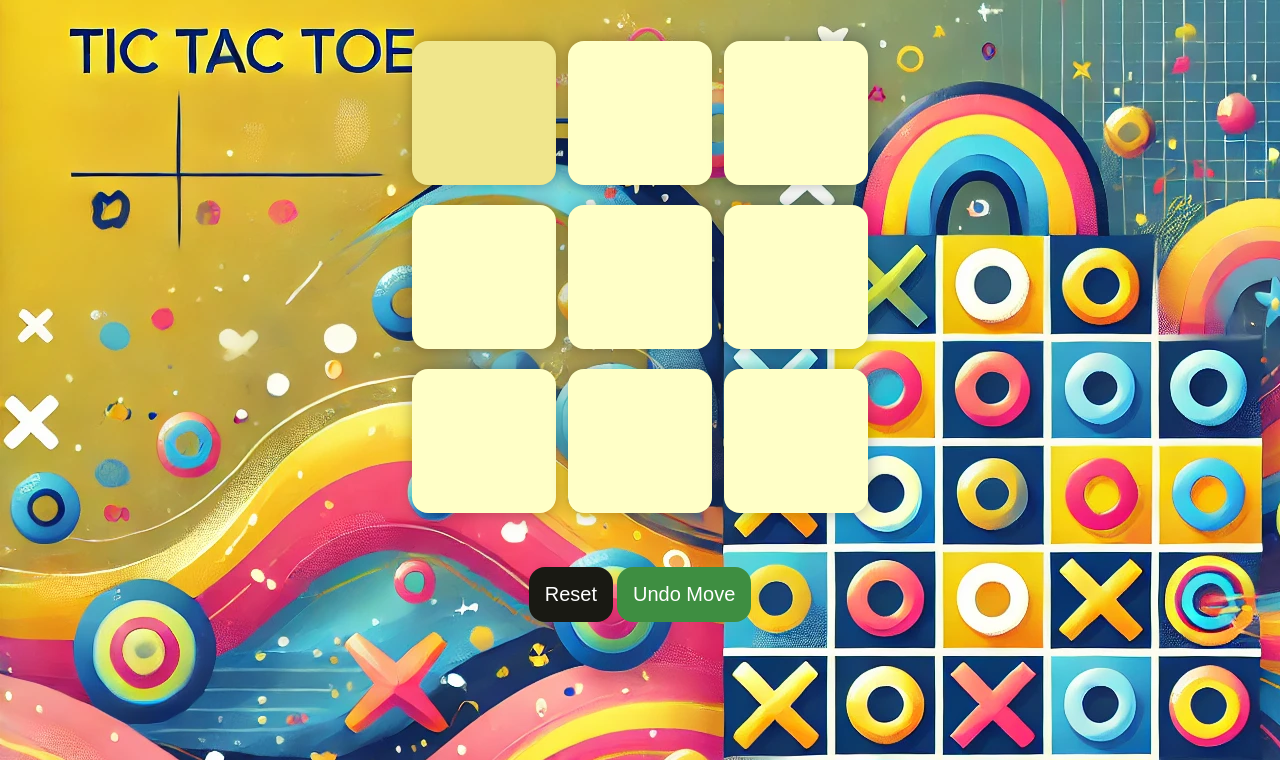
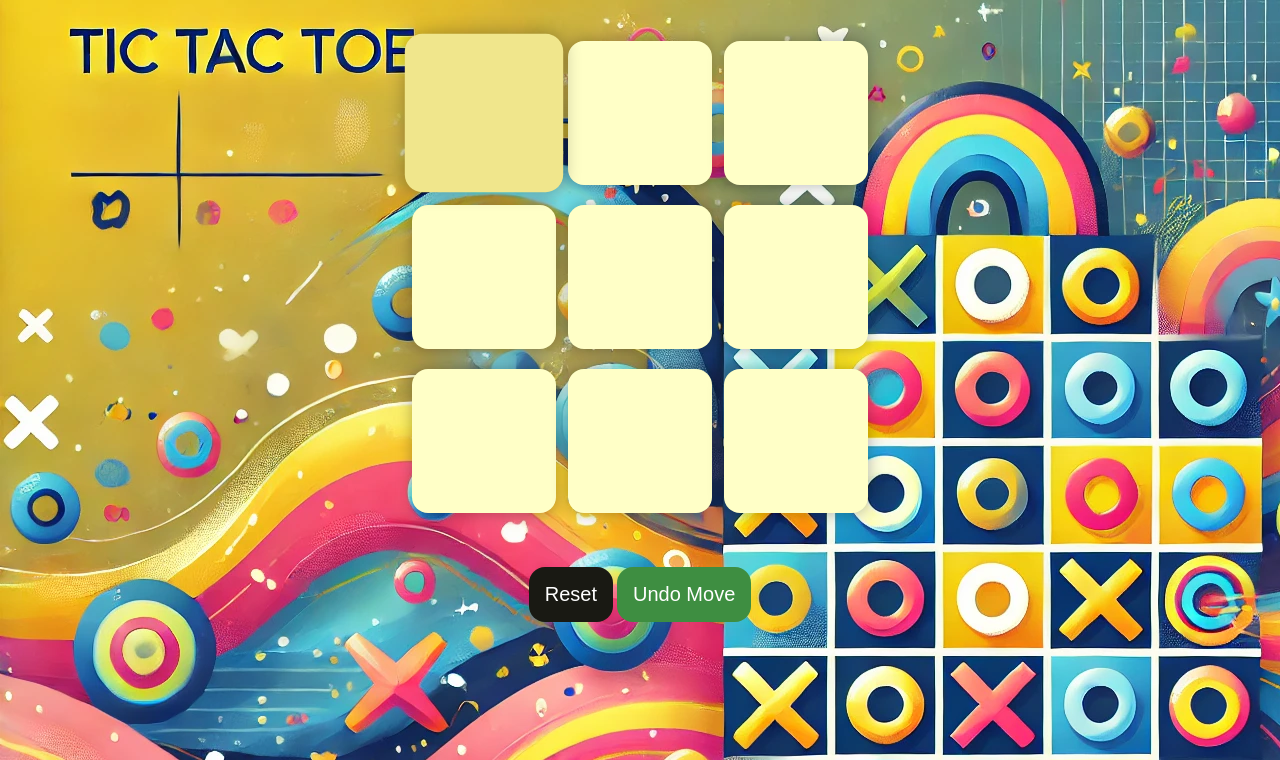
Before and after one commit to mrdnyaneshwar02/Tic-Tac-Toe, a plain HTML site: page index.html in a window 1280 px wide. In both pictures the pointer is over the button 484 px from the left and 153 px from the top of the page. Shown: the part 40-800 px from the top of the page. Drawn offline with Linux system fonts and the light colour scheme.

Commit message:
Update style.css

```diff
--- a/style.css
+++ b/style.css
@@ -36,6 +36,11 @@ body {
     font-size: 8vmin;
     color: #b0413e;
     background-color: #ffffc7;
+    transition: transform 0.2s ease;
+}
+
+.box:hover {
+    transform: scale(1.1);
 }
 
 #resetBtn,
```
